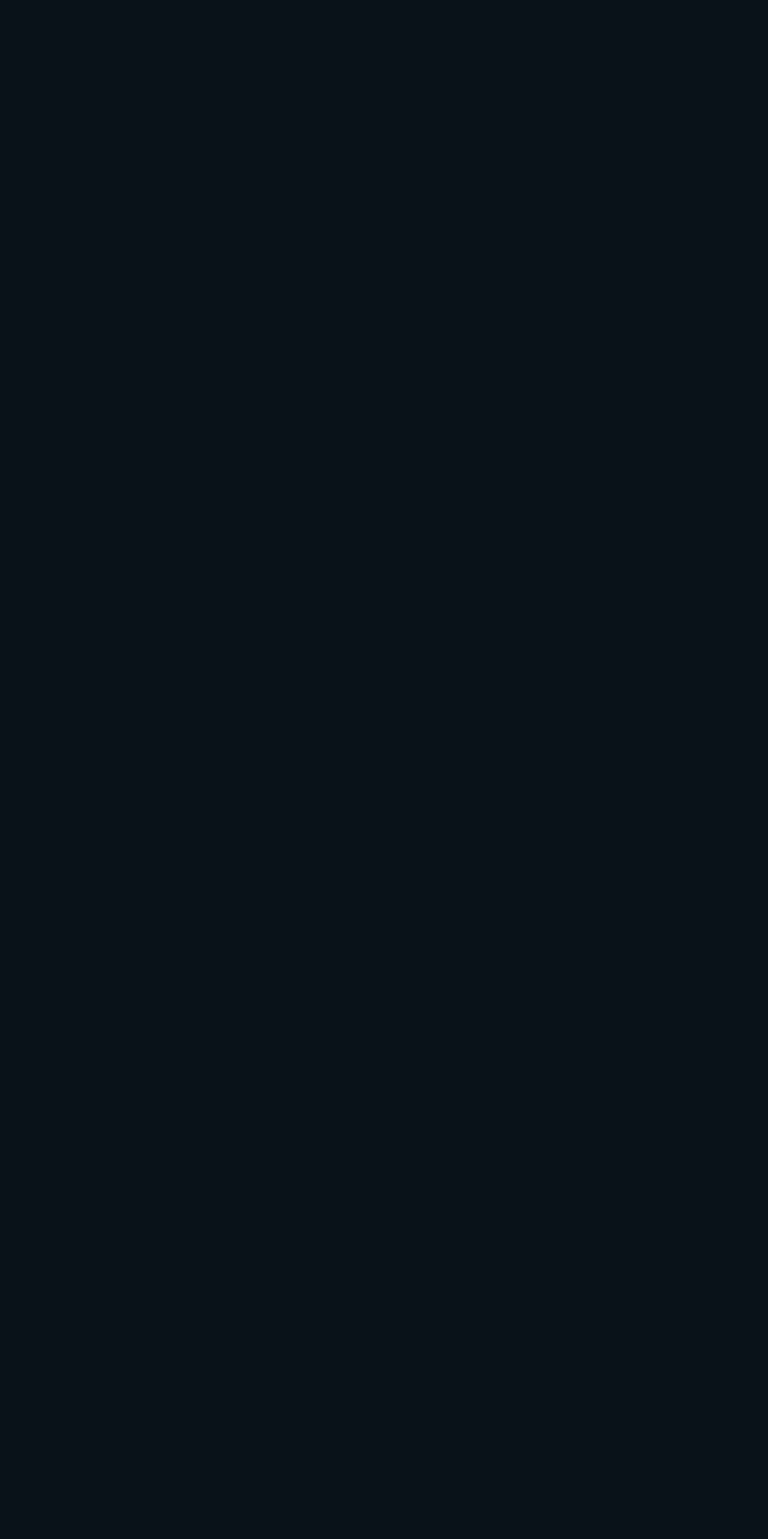
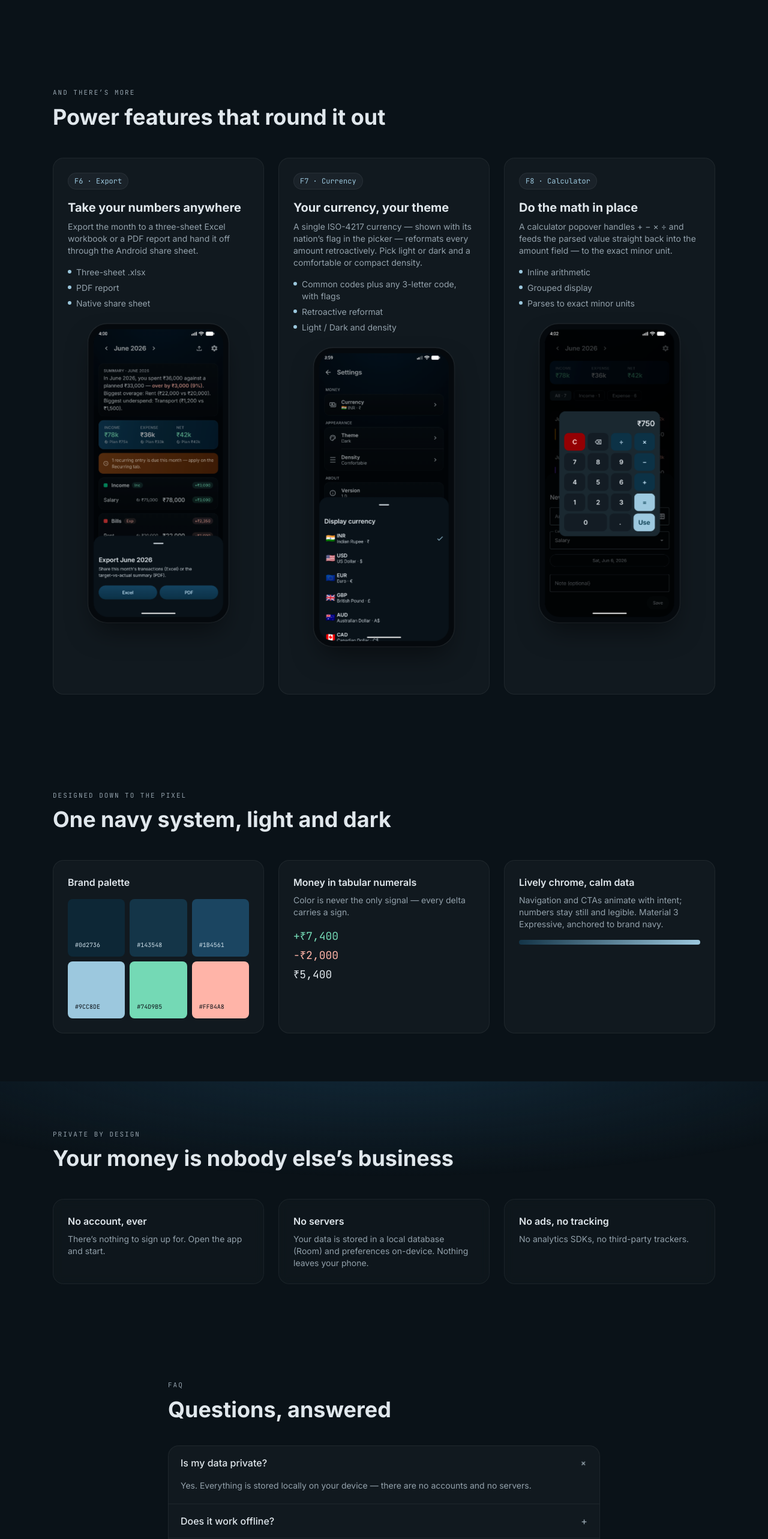
Before and after one commit to kanishkdebnath/Budget-Tracker, a React (Vite) app in the folder landing/: page / in a window 1280 px wide. Shown: the part 5348-7914 px from the top of the page at 60% size. Before the commit the page ends 5414 px from the top, so only its background shows below. Built offline with nearby package versions, Linux system fonts and the light colour scheme.

Commit message:
feat(landing): power features, craft, privacy, FAQ, and footer sections

```diff
--- a/landing/src/App.tsx
+++ b/landing/src/App.tsx
@@ -2,6 +2,11 @@ import { Nav } from './components/Nav'
 import { Hero } from './components/Hero'
 import { ValueStrip } from './components/ValueStrip'
 import { FeatureScrolly } from './components/FeatureScrolly'
+import { PowerFeatures } from './components/PowerFeatures'
+import { CraftSection } from './components/CraftSection'
+import { PrivacySection } from './components/PrivacySection'
+import { Faq } from './components/Faq'
+import { Footer } from './components/Footer'
 
 export default function App() {
   return (
@@ -11,8 +16,12 @@ export default function App() {
         <Hero />
         <ValueStrip />
         <FeatureScrolly />
-        {/* more sections added in later tasks */}
+        <PowerFeatures />
+        <CraftSection />
+        <PrivacySection />
+        <Faq />
       </main>
+      <Footer />
     </div>
   )
 }
--- /dev/null
+++ b/landing/src/components/CraftSection.tsx
@@ -0,0 +1,46 @@
+import { SectionLabel } from '../ui/SectionLabel'
+
+const SWATCHES = [
+  { name: 'Brand', hex: '#0d2736' },
+  { name: 'Brand 25', hex: '#143548' },
+  { name: 'Brand 30', hex: '#1B4561' },
+  { name: 'Accent', hex: '#9CC8DE' },
+  { name: 'Income', hex: '#74D9B5' },
+  { name: 'Overage', hex: '#FFB4A8' },
+]
+
+export function CraftSection() {
+  return (
+    <section className="mx-auto max-w-6xl px-6 py-20">
+      <SectionLabel>Designed down to the pixel</SectionLabel>
+      <h2 className="mt-3 max-w-xl text-3xl font-bold sm:text-4xl">One navy system, light and dark</h2>
+      <div className="mt-12 grid gap-6 lg:grid-cols-3">
+        <div className="rounded-card bg-panel p-6 line-border">
+          <h3 className="font-semibold">Brand palette</h3>
+          <div className="mt-4 grid grid-cols-3 gap-2">
+            {SWATCHES.map((s) => (
+              <div key={s.name} className="flex flex-col justify-end rounded-lg p-3 font-mono text-[10px]"
+                style={{ background: s.hex, color: s.hex === '#0d2736' || s.hex === '#143548' || s.hex === '#1B4561' ? '#cfe0ea' : '#0b1117', aspectRatio: '1 / 1' }}>
+                {s.hex}
+              </div>
+            ))}
+          </div>
+        </div>
+        <div className="rounded-card bg-panel p-6 line-border">
+          <h3 className="font-semibold">Money in tabular numerals</h3>
+          <p className="mt-2 text-sm text-muted">Color is never the only signal — every delta carries a sign.</p>
+          <div className="mt-4 space-y-1 font-mono text-lg tnum">
+            <div className="text-income">+₹7,400</div>
+            <div className="text-overage">−₹2,000</div>
+            <div className="text-ink">₹5,400</div>
+          </div>
+        </div>
+        <div className="rounded-card bg-panel p-6 line-border">
+          <h3 className="font-semibold">Lively chrome, calm data</h3>
+          <p className="mt-2 text-sm text-muted">Navigation and CTAs animate with intent; numbers stay still and legible. Material 3 Expressive, anchored to brand navy.</p>
+          <div className="mt-4 h-2 w-full rounded-full bg-accent-bar" />
+        </div>
+      </div>
+    </section>
+  )
+}
--- /dev/null
+++ b/landing/src/components/Faq.tsx
@@ -0,0 +1,43 @@
+import { useState } from 'react'
+import { AnimatePresence, motion } from 'motion/react'
+import { SectionLabel } from '../ui/SectionLabel'
+
+const QA = [
+  { q: 'Is my data private?', a: 'Yes. Everything is stored locally on your device — there are no accounts and no servers.' },
+  { q: 'Does it work offline?', a: 'Completely. The app is offline-first; it never needs a network connection.' },
+  { q: 'Which currencies are supported?', a: 'A single display currency you choose — common ISO-4217 codes are promoted (with nation flags), and any valid 3-letter code works. Changing it reformats every amount.' },
+  { q: 'Can I export my data?', a: 'Yes — export any month as a 3-sheet Excel workbook or a PDF report and share it via the Android share sheet.' },
+  { q: 'Is it free and open-source?', a: 'The source lives on GitHub. A Play Store listing is on the way.' },
+]
+
+export function Faq() {
+  const [open, setOpen] = useState<number | null>(0)
+  return (
+    <section id="faq" className="mx-auto max-w-3xl px-6 py-20">
+      <SectionLabel>FAQ</SectionLabel>
+      <h2 className="mt-3 text-3xl font-bold sm:text-4xl">Questions, answered</h2>
+      <div className="mt-10 divide-y divide-white/6 overflow-hidden rounded-card bg-panel line-border">
+        {QA.map((item, i) => {
+          const isOpen = open === i
+          return (
+            <div key={item.q}>
+              <button className="flex w-full items-center justify-between gap-4 px-5 py-4 text-left font-medium"
+                aria-expanded={isOpen} onClick={() => setOpen(isOpen ? null : i)}>
+                {item.q}
+                <span className={`text-muted transition-transform ${isOpen ? 'rotate-45' : ''}`}>+</span>
+              </button>
+              <AnimatePresence initial={false}>
+                {isOpen && (
+                  <motion.div initial={{ height: 0, opacity: 0 }} animate={{ height: 'auto', opacity: 1 }} exit={{ height: 0, opacity: 0 }}
+                    transition={{ duration: 0.25 }} className="overflow-hidden">
+                    <p className="px-5 pb-5 text-sm text-muted">{item.a}</p>
+                  </motion.div>
+                )}
+              </AnimatePresence>
+            </div>
+          )
+        })}
+      </div>
+    </section>
+  )
+}
--- /dev/null
+++ b/landing/src/components/Footer.tsx
@@ -0,0 +1,19 @@
+import { GradientButton } from '../ui/GradientButton'
+
+const GITHUB_URL = 'https://github.com/kanishkdebnath/Budget-Tracker'
+
+export function Footer() {
+  return (
+    <footer className="border-t border-white/6 bg-panel">
+      <div className="mx-auto max-w-6xl px-6 py-16 text-center">
+        <h2 className="text-2xl font-bold sm:text-3xl">Plan every rupee. Privately.</h2>
+        <p className="mx-auto mt-3 max-w-md text-muted">Offline-first budgeting that lives on your phone.</p>
+        <div className="mt-6 flex justify-center gap-3">
+          <GradientButton href={GITHUB_URL}>Coming soon — Google Play</GradientButton>
+          <GradientButton href={GITHUB_URL} variant="ghost">View source on GitHub</GradientButton>
+        </div>
+        <p className="mt-10 text-xs text-muted">Budget Tracker · Built with care, no servers attached.</p>
+      </div>
+    </footer>
+  )
+}
--- /dev/null
+++ b/landing/src/components/PowerFeatures.tsx
@@ -0,0 +1,35 @@
+import { motion } from 'motion/react'
+import { POWER_FEATURES } from '../data/features'
+import { SectionLabel } from '../ui/SectionLabel'
+import { Badge } from '../ui/Badge'
+import { PhoneFrame } from '../ui/PhoneFrame'
+
+export function PowerFeatures() {
+  return (
+    <section className="mx-auto max-w-6xl px-6 py-20">
+      <SectionLabel>And there’s more</SectionLabel>
+      <h2 className="mt-3 max-w-xl text-3xl font-bold sm:text-4xl">Power features that round it out</h2>
+      <div className="mt-12 grid gap-6 lg:grid-cols-3">
+        {POWER_FEATURES.map((f, i) => (
+          <motion.div key={f.id} className="rounded-card bg-panel p-6 line-border"
+            initial={{ opacity: 0, y: 18 }} whileInView={{ opacity: 1, y: 0 }} viewport={{ once: true, margin: '-60px' }}
+            transition={{ duration: 0.5, delay: i * 0.08 }}>
+            <Badge tone="mono">{f.id} · {f.tab}</Badge>
+            <h3 className="mt-4 text-xl font-bold">{f.title}</h3>
+            <p className="mt-2 text-sm text-muted">{f.blurb}</p>
+            <ul className="mt-4 space-y-1.5">
+              {f.bullets.map((b) => (
+                <li key={b} className="flex items-start gap-2 text-sm text-muted">
+                  <span className="mt-1.5 h-1.5 w-1.5 shrink-0 rounded-full bg-accent" />{b}
+                </li>
+              ))}
+            </ul>
+            <div className="mt-6 origin-top scale-90">
+              <PhoneFrame src={f.screen} alt={f.alt} />
+            </div>
+          </motion.div>
+        ))}
+      </div>
+    </section>
+  )
+}
--- /dev/null
+++ b/landing/src/components/PrivacySection.tsx
@@ -0,0 +1,29 @@
+import { motion } from 'motion/react'
+import { SectionLabel } from '../ui/SectionLabel'
+
+const POINTS = [
+  { t: 'No account, ever', d: 'There’s nothing to sign up for. Open the app and start.' },
+  { t: 'No servers', d: 'Your data is stored in a local database (Room) and preferences on-device. Nothing leaves your phone.' },
+  { t: 'No ads, no tracking', d: 'No analytics SDKs, no third-party trackers.' },
+]
+
+export function PrivacySection() {
+  return (
+    <section id="privacy" className="relative overflow-hidden bg-hero-glow py-20">
+      <div className="mx-auto max-w-6xl px-6">
+        <SectionLabel>Private by design</SectionLabel>
+        <h2 className="mt-3 max-w-2xl text-3xl font-bold sm:text-4xl">Your money is nobody else’s business</h2>
+        <div className="mt-12 grid gap-6 md:grid-cols-3">
+          {POINTS.map((p, i) => (
+            <motion.div key={p.t} className="rounded-card bg-panel/70 p-6 line-border backdrop-blur"
+              initial={{ opacity: 0, y: 16 }} whileInView={{ opacity: 1, y: 0 }} viewport={{ once: true, margin: '-60px' }}
+              transition={{ duration: 0.45, delay: i * 0.07 }}>
+              <h3 className="font-semibold">{p.t}</h3>
+              <p className="mt-2 text-sm text-muted">{p.d}</p>
+            </motion.div>
+          ))}
+        </div>
+      </div>
+    </section>
+  )
+}
```
